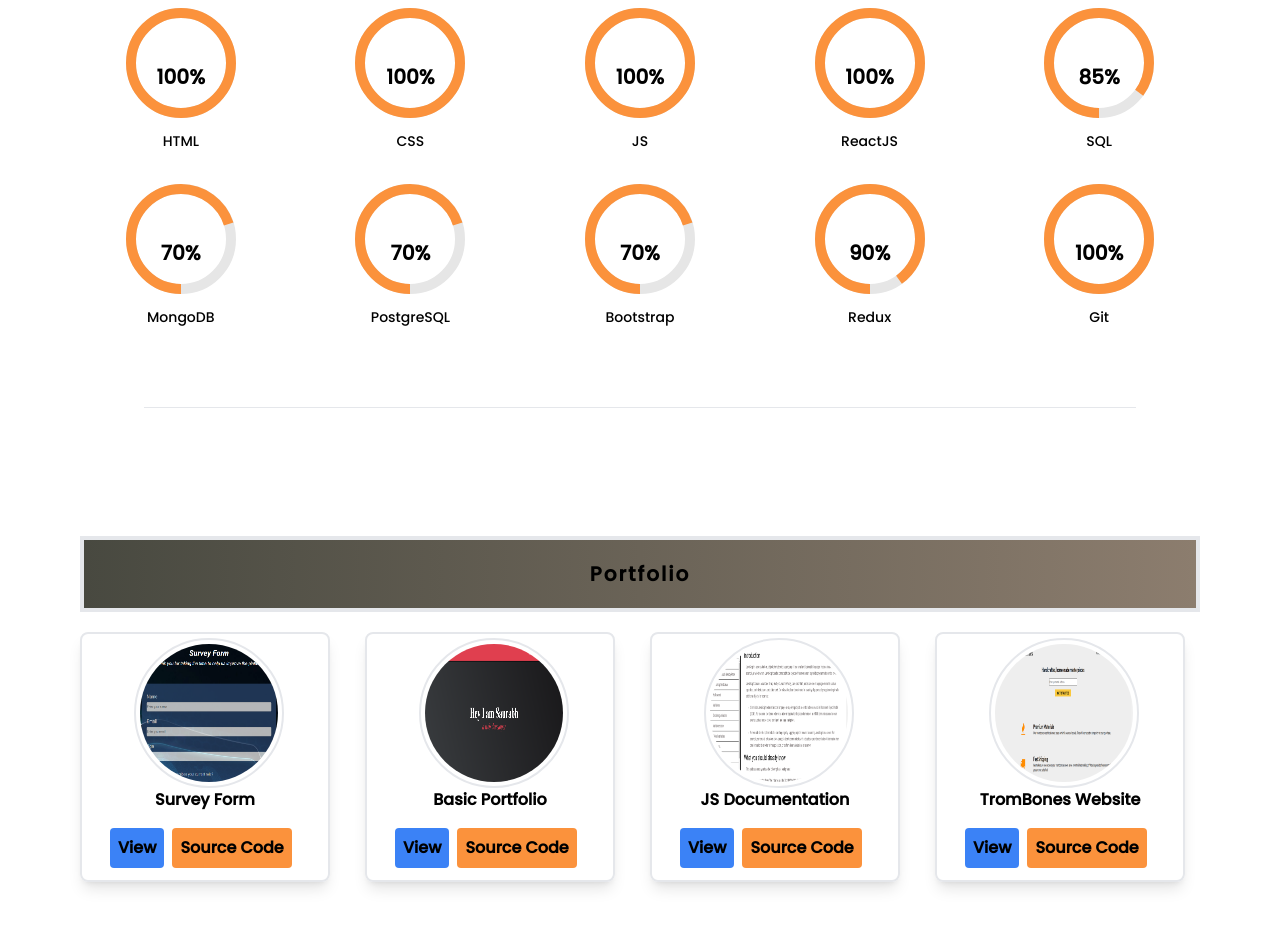
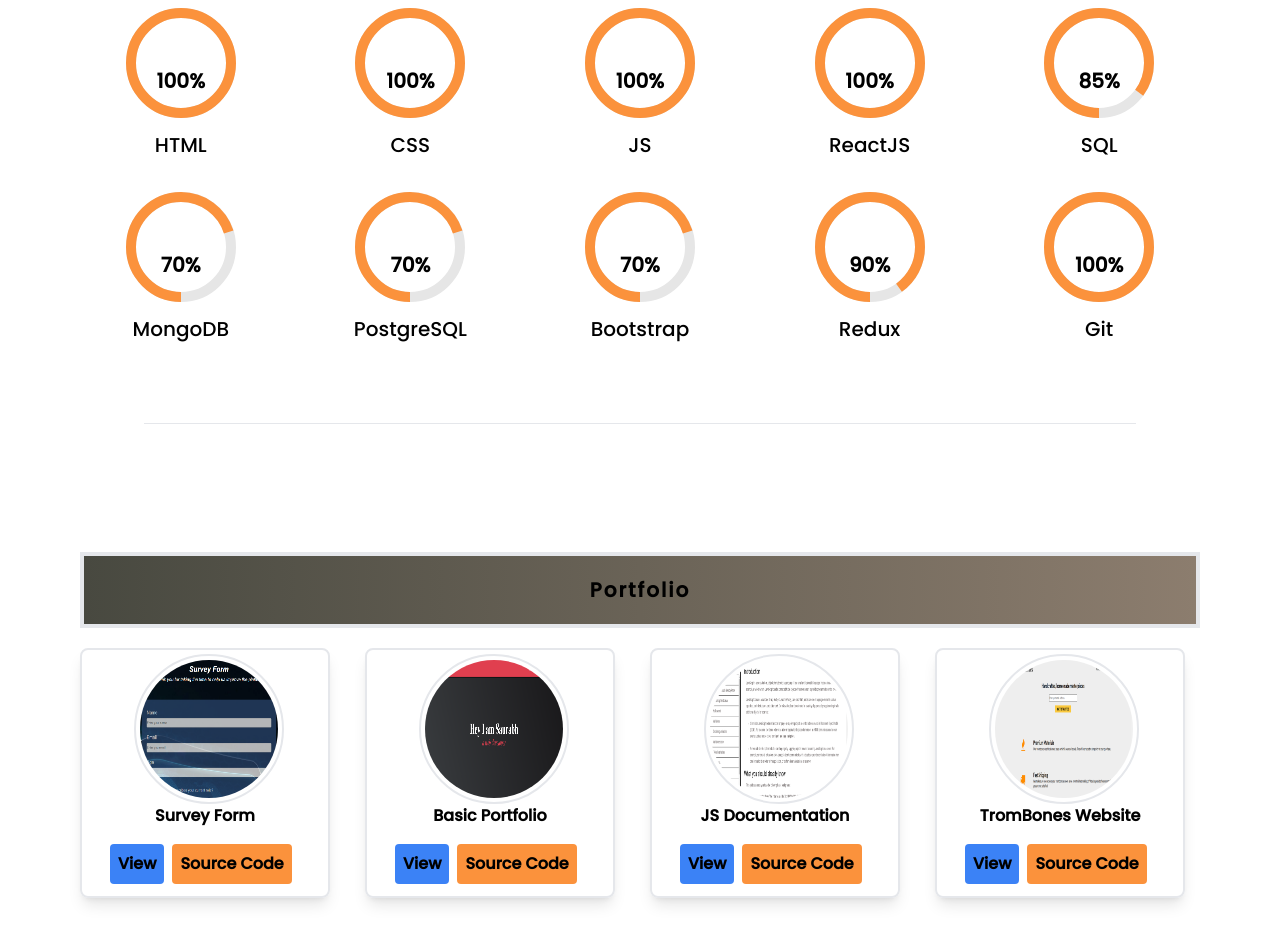
Before and after one commit to saurabhtiw24/portfolio, a React (Vite) app: page / in a window 1280 px wide. Shown: the part 1400-2328 px from the top of the page. Built offline with nearby package versions, Linux system fonts and the light colour scheme.

Commit message:
updated text

```diff
--- a/src/components/CircularProgressBar.jsx
+++ b/src/components/CircularProgressBar.jsx
@@ -38,7 +38,7 @@ const CircularProgressBar = ({ percentage, skillName }) => {
         />
       </svg>
       <div className="absolute text-center text-xl font-bold">{`${percentage}%`}</div>
-      <div className="mt-2 text-sm">{skillName}</div>
+      <div className="mt-2 text-xl">{skillName}</div>
     </div>
   );
 };
```
